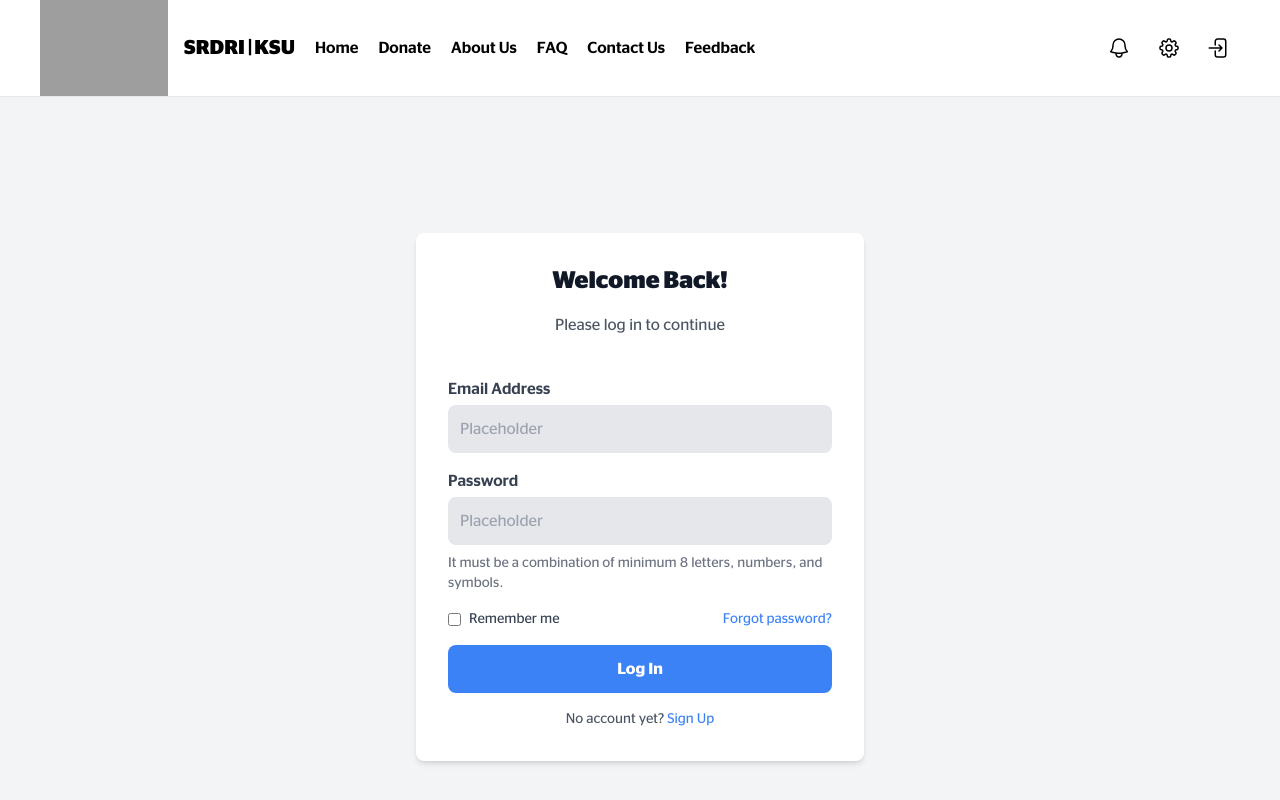
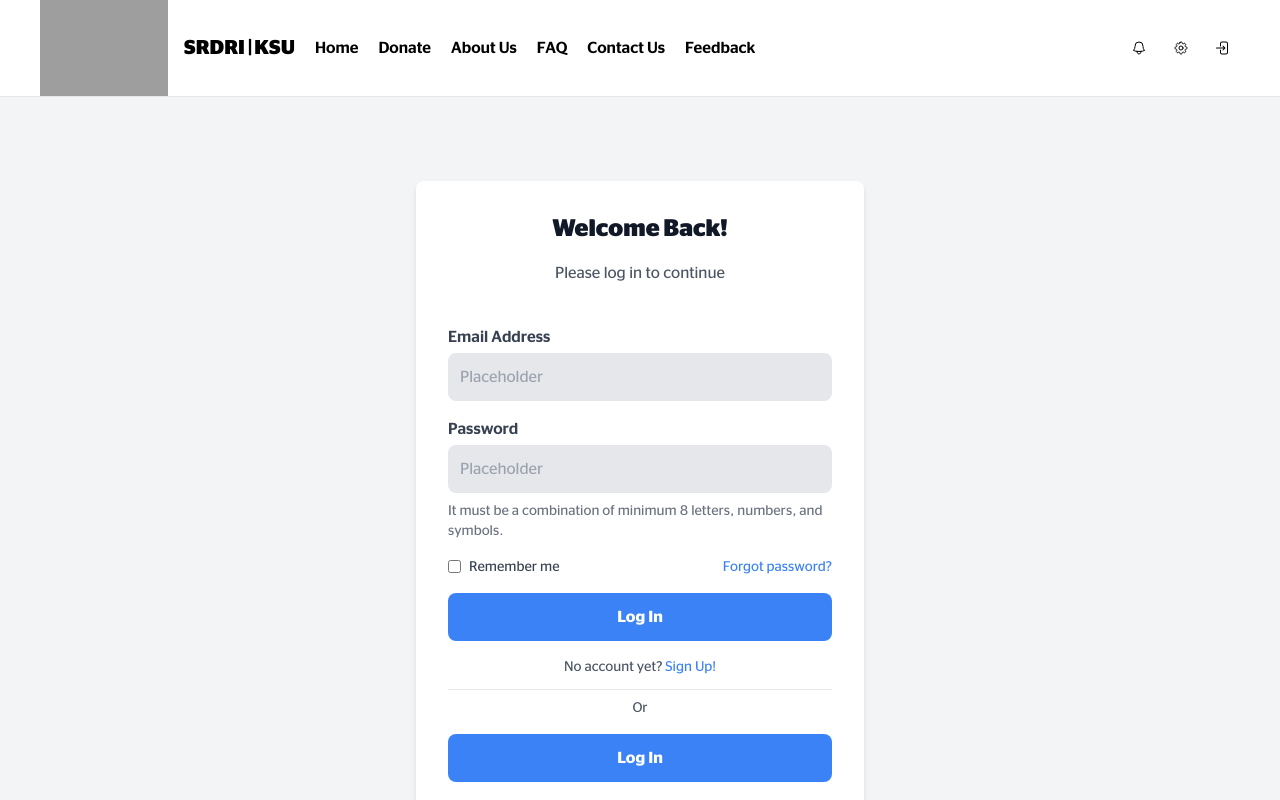
Before and after one commit to Razorback360/research-repository, a Next.js app: page /login in a window 1280 px wide. Shown: the top 800 px of the page. Built offline with nearby package versions, Linux system fonts and the light colour scheme; no server answers; grey boxes are pictures that could not be loaded.

Commit message:
chore: replace heroicons-react with react-icons

```diff
--- a/package.json
+++ b/package.json
@@ -10,7 +10,6 @@
   },
   "dependencies": {
     "@auth/prisma-adapter": "^2.7.3",
-    "@heroicons/react": "^2.1.5",
     "@prisma/client": "^5.22.0",
     "@types/bcrypt": "^5.0.2",
     "bcrypt": "^5.1.1",
@@ -20,6 +19,7 @@
     "next-auth": "^4.24.10",
     "react": "^18.2.0",
     "react-dom": "^18.2.0",
+    "react-icons": "^5.3.0",
     "tailwind-merge": "^2.5.4"
   },
   "devDependencies": {
--- a/src/components/Header.tsx
+++ b/src/components/Header.tsx
@@ -1,10 +1,11 @@
 import {
-  Bars3Icon,
-  BellIcon,
-  Cog8ToothIcon,
-  UserIcon,
-  ArrowRightEndOnRectangleIcon
-} from "@heroicons/react/24/outline";
+  HiBars3,
+  HiArrowRightEndOnRectangle,
+  HiOutlineBell,
+  HiOutlineCog8Tooth,
+  HiOutlineUser
+} from "react-icons/hi2";
+
 import { useState } from "react";
 import { cn } from "@app/utils/cn";
 import { useRouter } from "next/router";
@@ -42,19 +43,22 @@ const Header = () => {
         </div>
         <div className="lg:flex flex-row justify-end items-center w-full space-x-2 hidden">
           <a className="rounded-full flex items-center justify-center hover:cursor-pointer hover:shadow-md hover:border-gray-200 p-2 border border-white">
-            <BellIcon width={24} height={24} />
+            <HiOutlineBell width={24} height={24} />
           </a>
           <a className="rounded-full flex items-center justify-center hover:cursor-pointer hover:shadow-md hover:border-gray-200 p-2 border border-white">
-            <Cog8ToothIcon width={24} height={24} />
+            <HiOutlineCog8Tooth width={24} height={24} />
           </a>
           <a
             href={router.pathname.includes("profile") ? "/profile" : "/login"}
-            className={cn("rounded-full flex items-center justify-center p-2 hover:cursor-pointer hover:shadow-md hover:border-gray-200 border border-white", session.status === "authenticated" ? "bg-gray-300" : "")}
+            className={cn(
+              "rounded-full flex items-center justify-center p-2 hover:cursor-pointer hover:shadow-md hover:border-gray-200 border border-white",
+              session.status === "authenticated" ? "bg-gray-300" : ""
+            )}
           >
             {session.status === "authenticated" ? (
-              <UserIcon width={24} height={24} />
+              <HiOutlineUser width={24} height={24} />
             ) : (
-              <ArrowRightEndOnRectangleIcon width={24} height={24} />
+              <HiArrowRightEndOnRectangle width={24} height={24} />
             )}
           </a>
         </div>
@@ -65,7 +69,7 @@ const Header = () => {
               setSidebarState(!sidebarState);
             }}
           >
-            <Bars3Icon width={24} height={24} />
+            <HiBars3 width={24} height={24} />
           </a>
         </div>
       </div>
--- a/src/components/ProfileSidebar.tsx
+++ b/src/components/ProfileSidebar.tsx
@@ -1,10 +1,9 @@
+import { useLocation } from 'react-router-dom';
 import {
-  FolderArrowDownIcon,
-  HomeIcon,
-  InformationCircleIcon,
-} from '@heroicons/react/24/outline';
-import { useLocation } from 'react-router-dom';
-
+  HiOutlineFolderArrowDown,
+  HiOutlineHome,
+  HiOutlineInformationCircle
+} from "react-icons/hi2";
 import { cn } from '@app/utils/cn';
 
 const ProfileSidebar = () => {
@@ -20,7 +19,7 @@ const ProfileSidebar = () => {
             )}
             href="/profile"
           >
-            <HomeIcon width={24} height={24} className="mr-2" /> Profile
+            <HiOutlineHome width={24} height={24} className="mr-2" /> Profile
           </a>
         </li>
         <li>
@@ -33,7 +32,7 @@ const ProfileSidebar = () => {
             )}
             href="/profile/donations"
           >
-            <FolderArrowDownIcon width={24} height={24} className="mr-2" />{' '}
+            <HiOutlineFolderArrowDown width={24} height={24} className="mr-2" />{' '}
             Previous Donations
           </a>
         </li>
@@ -47,7 +46,7 @@ const ProfileSidebar = () => {
             )}
             href="/profile/donations"
           >
-            <InformationCircleIcon width={24} height={24} className="mr-2" />{' '}
+            <HiOutlineInformationCircle width={24} height={24} className="mr-2" />{' '}
             Old Questionnaires
           </a>
         </li>
--- a/src/pages/404.tsx
+++ b/src/pages/404.tsx
@@ -1,4 +1,6 @@
-import { RocketLaunchIcon } from '@heroicons/react/24/outline';
+import {
+  HiOutlineRocketLaunch,
+} from "react-icons/hi2";
 import type { FC } from 'react';
 
 import Button from '@app/components/Button';
@@ -6,7 +8,7 @@ import Button from '@app/components/Button';
 const NotFound: FC = () => {
   return (
     <main className="flex flex-col items-center p-8 min-h-screen justify-center">
-      <RocketLaunchIcon width={96} height={96} className="text-gray-300 mb-4" />
+      <HiOutlineRocketLaunch width={96} height={96} className="text-gray-300 mb-4" />
       <h1 className="text-center text-6xl font-bold">
         404
         <br />
--- a/src/pages/index.tsx
+++ b/src/pages/index.tsx
@@ -1,5 +1,8 @@
 /* eslint-disable react/no-unescaped-entities */
-import { UserGroupIcon, UserIcon } from '@heroicons/react/24/outline';
+import {
+  HiOutlineUserGroup,
+  HiOutlineUser
+} from "react-icons/hi2";
 import type { FC } from 'react';
 
 const Home: FC = () => {
@@ -58,7 +61,7 @@ const Home: FC = () => {
 
         <div className="grid grid-cols-1 md:grid-cols-2 gap-8 text-center">
           <div className="flex flex-col items-center space-y-4">
-            <UserIcon className="w-16 h-16 text-[#c1c7cd] " />
+            <HiOutlineUser className="w-16 h-16 text-[#c1c7cd] " />
             <p className="">
               Over <strong className="text-gray-800">10,000+</strong> people
               have registered to donate blood and save lives.
@@ -104,7 +107,7 @@ const Home: FC = () => {
           </div>
 
           <div className="flex flex-col items-center space-y-4">
-            <UserGroupIcon className="w-16 h-16 text-[#c1c7cd]" />
+            <HiOutlineUserGroup className="w-16 h-16 text-[#c1c7cd]" />
             <p className="">
               More than <strong className="text-gray-800">200+</strong>{' '}
               hospitals are actively receiving blood donations and providing
--- a/src/pages/login/index.tsx
+++ b/src/pages/login/index.tsx
@@ -40,8 +40,22 @@ const login = () => {
             Log In
           </button>
           <p className="text-sm text-gray-600 mt-4">
-            No account yet? <a href="/signup" className="text-blue-500 hover:underline">Sign Up</a>
+            No account yet? <a href="/signup" className="text-blue-500 hover:underline">Sign Up!</a>
           </p>
+          <hr className="text-black w-full mt-3"/>
+          <p className="text-sm text-gray-600 mt-2">
+            Or
+          </p>
+          <button
+            type="submit"
+            className="w-full p-3 bg-blue-500 text-white font-semibold rounded-lg mt-4 hover:bg-blue-600"
+            onClick={(e) => {
+              e.preventDefault();
+              location.href = "/profile";
+            }}
+          >
+            Log In
+          </button>
         </form>
       </div>
     </div>
--- a/src/pages/profile/donations.tsx
+++ b/src/pages/profile/donations.tsx
@@ -1,4 +1,6 @@
-import { ArrowLeftIcon } from '@heroicons/react/24/outline';
+import {
+  HiOutlineArrowLeft,
+} from "react-icons/hi2";
 
 import Badge from '@app/components/Badge';
 import ProfileSidebar from '@app/components/ProfileSidebar';
@@ -19,7 +21,7 @@ export default function Donations() {
           </h2>
           <h2 className="text-3xl font-bold md:hidden flex text-center items-center justify-center">
             <a href="/profile/mobile">
-              <ArrowLeftIcon width={24} height={24} className="mr-5" />
+              <HiOutlineArrowLeft width={24} height={24} className="mr-5" />
             </a>
             Previous Donations
           </h2>
--- a/src/pages/profile/index.tsx
+++ b/src/pages/profile/index.tsx
@@ -1,8 +1,8 @@
 import {
-  ArrowLeftIcon,
-  EyeSlashIcon,
-  UserIcon,
-} from '@heroicons/react/24/outline';
+  HiOutlineArrowLeft,
+  HiOutlineEyeSlash,
+  HiOutlineUser
+} from "react-icons/hi2";
 
 import Button from '@app/components/Button';
 import ProfileSidebar from '@app/components/ProfileSidebar';
@@ -21,7 +21,7 @@ export default function Profile() {
           <h2 className="text-3xl font-bold md:flex hidden">Profile Details</h2>
           <h2 className="text-3xl font-bold md:hidden flex text-center items-center justify-center">
             <a href="/profile/mobile">
-              <ArrowLeftIcon width={24} height={24} className="mr-5" />
+              <HiOutlineArrowLeft width={24} height={24} className="mr-5" />
             </a>
             Profile Details
           </h2>
@@ -29,7 +29,7 @@ export default function Profile() {
         <section className="flex items-center mb-8 ">
           <div className="md:w-32 md:h-32 w-19 h-19 bg-gray-200 rounded-full flex items-center justify-center ">
             <span className="text-gray-400 text-4xl">
-              <UserIcon width={60} height={60} />
+              <HiOutlineUser width={60} height={60} />
             </span>
           </div>
           <div className="ml-6">
@@ -90,7 +90,7 @@ export default function Profile() {
                   title="Password must have at least 1 of each: Uppercase letter, Lowercase letter, Symbol. Password must be at least 8 chars long"
                 />
                 <a className="absolute inset-y-0 right-4 flex items-center cursor-pointer">
-                  <EyeSlashIcon width={24} height={24} />
+                  <HiOutlineEyeSlash width={24} height={24} />
                 </a>
               </div>
             </div>
```
Also changed, not shown: 1 other file (tests, documents, lock files or other folders).
